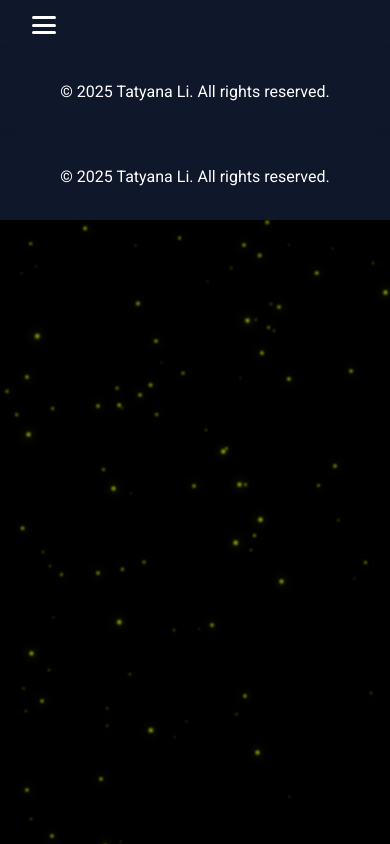
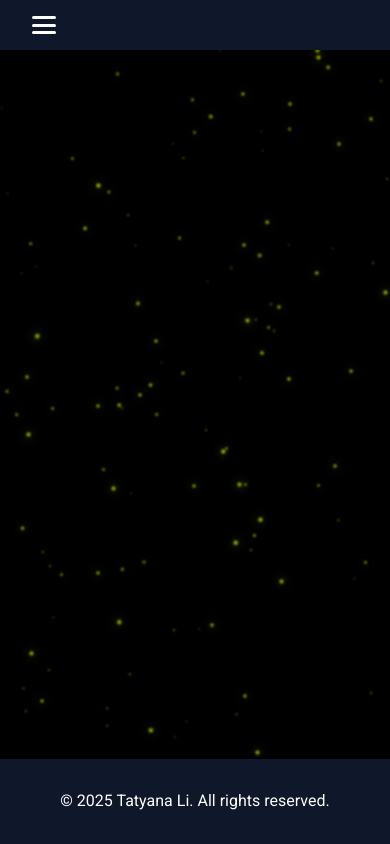
Before and after one commit to tanushikxd/data_presentation, a Vue app: page /footer in a window 390 px wide. Built offline with nearby package versions, Linux system fonts and the light colour scheme.

Commit message:
some changes on mobile version from 448px.Fixed footer on the bottom and changed styles for main page

```diff
--- a/src/assets/css/footer.scss
+++ b/src/assets/css/footer.scss
@@ -5,8 +5,8 @@
   justify-content: center;
   align-items: center;
   width: 100%;
-  position: sticky;
-  top: 0;
+  position: fixed;
+  bottom: 0;
   z-index: 1000;
   box-shadow: 0 2px 8px rgba(0, 0, 0, 0.15);
   &_wrap {
--- a/src/assets/css/main.scss
+++ b/src/assets/css/main.scss
@@ -90,7 +90,7 @@
   }
 }
 
-@media (max-width: 768px) {
+@media (max-width: 768px), (max-width: 448px) {
   .hero_container {
     flex-direction: column;
   }
```
